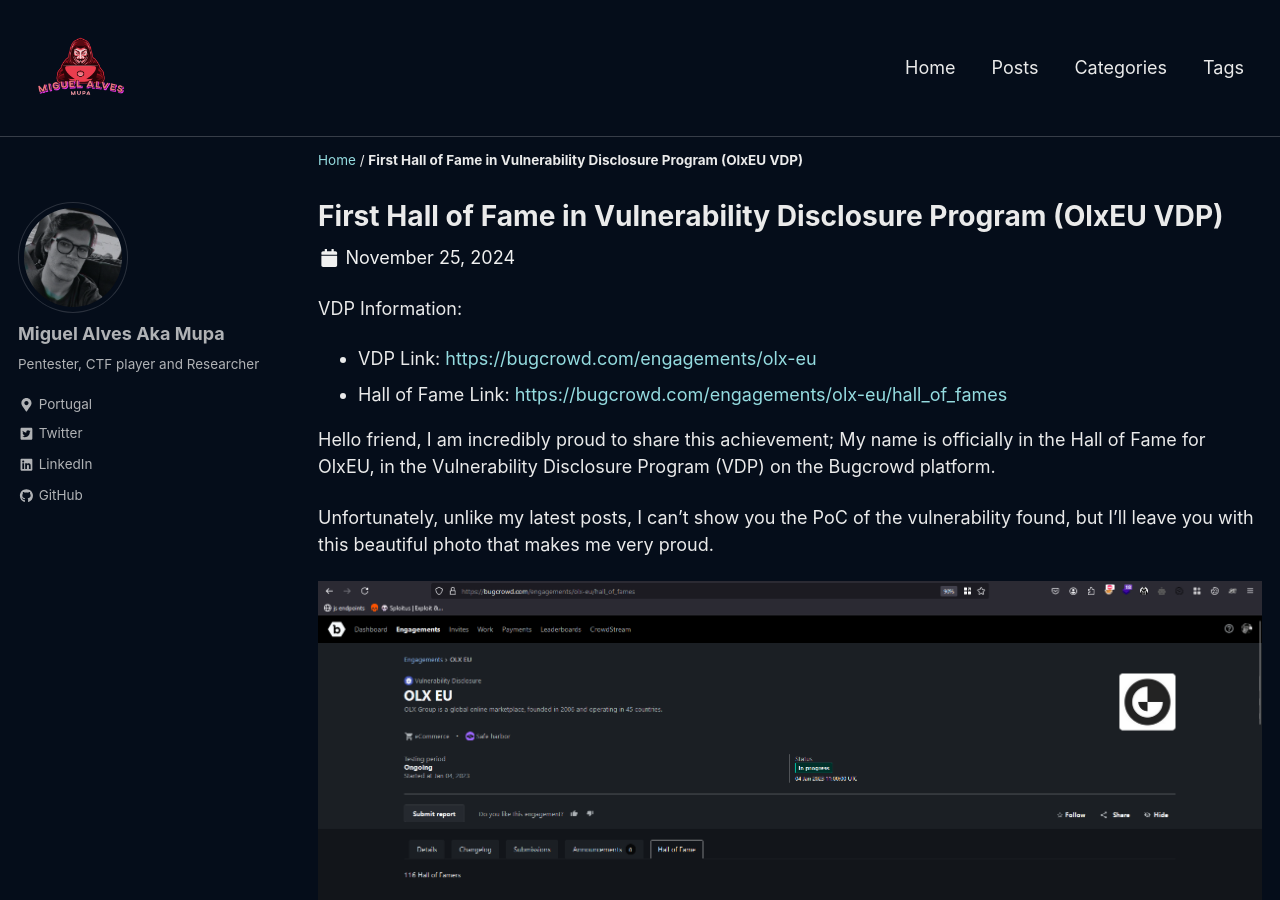
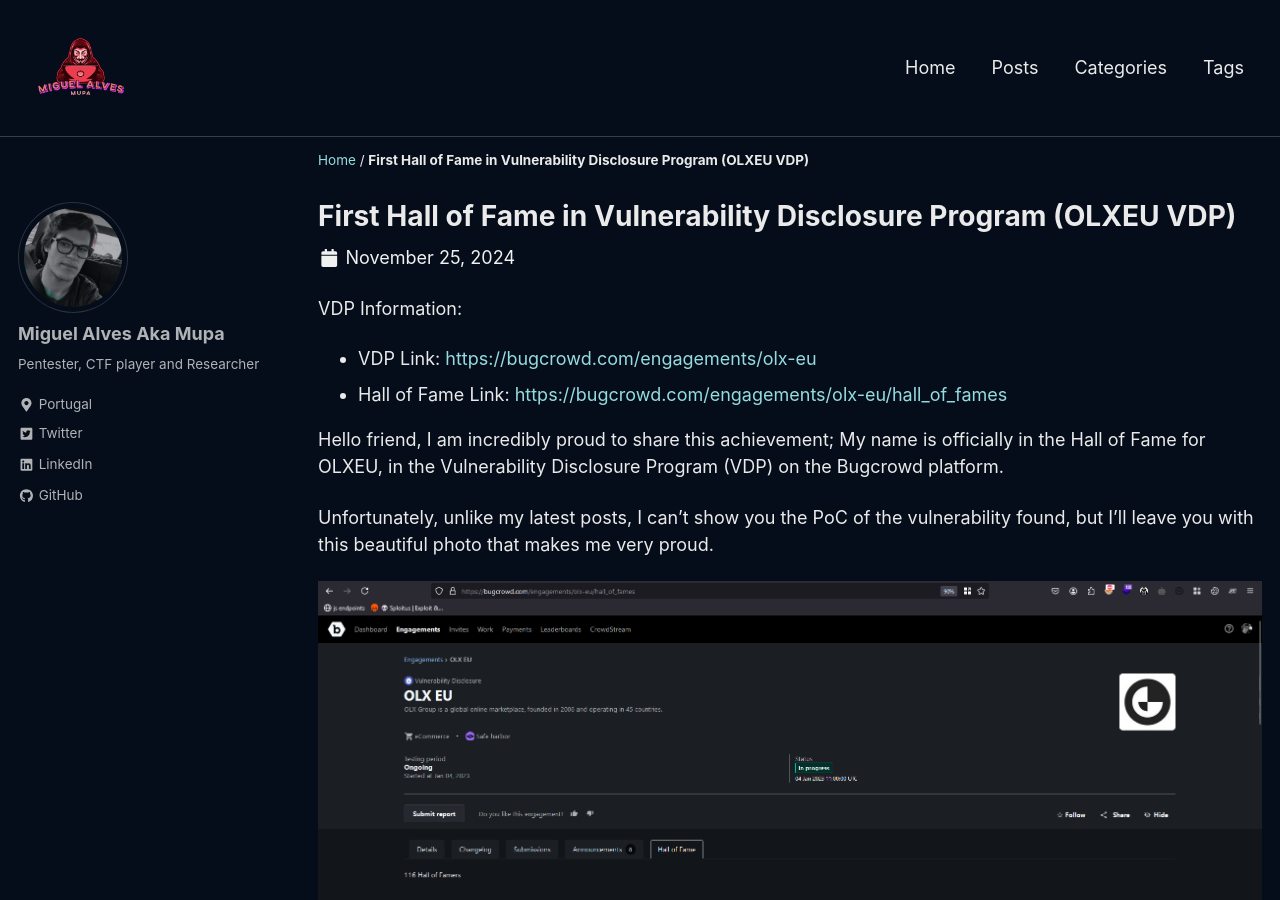
Before and after one commit to 0xmupa/0xmupa.github.io, a Jekyll site: the page built from _posts/2024-11-25-first-hall-of-fame.md, in a window 1280 px wide and 900 px high. Built offline with Jekyll 4.4.1, drawn with Linux system fonts in a browser that asks for light colours; cached includes are drawn as plain includes; a script that is not in the unit is left out.

```diff
--- a/_posts/2024-11-25-first-hall-of-fame.md
+++ b/_posts/2024-11-25-first-hall-of-fame.md
@@ -1,6 +1,6 @@
 ---
 layout: single
-title: First Hall of Fame in Vulnerability Disclosure Program (OlxEU VDP)
+title: First Hall of Fame in Vulnerability Disclosure Program (OLXEU VDP)
 excerpt: "My First Hall of Fame in VDP"
 date: 2024-11-25
 classes: wide
@@ -18,7 +18,7 @@ VDP Information:
 - VDP Link: [https://bugcrowd.com/engagements/olx-eu](https://bugcrowd.com/engagements/olx-eu)
 - Hall of Fame Link: [https://bugcrowd.com/engagements/olx-eu/hall_of_fames](https://bugcrowd.com/engagements/olx-eu/hall_of_fames)
 
-Hello friend, I am incredibly proud to share this achievement; My name is officially in the Hall of Fame for OlxEU, in the Vulnerability Disclosure Program (VDP) on the Bugcrowd platform.
+Hello friend, I am incredibly proud to share this achievement; My name is officially in the Hall of Fame for OLXEU, in the Vulnerability Disclosure Program (VDP) on the Bugcrowd platform.
 
 Unfortunately, unlike my latest posts, I can't show you the PoC of the vulnerability found, but I'll leave you with this beautiful photo that makes me very proud.
 
```
